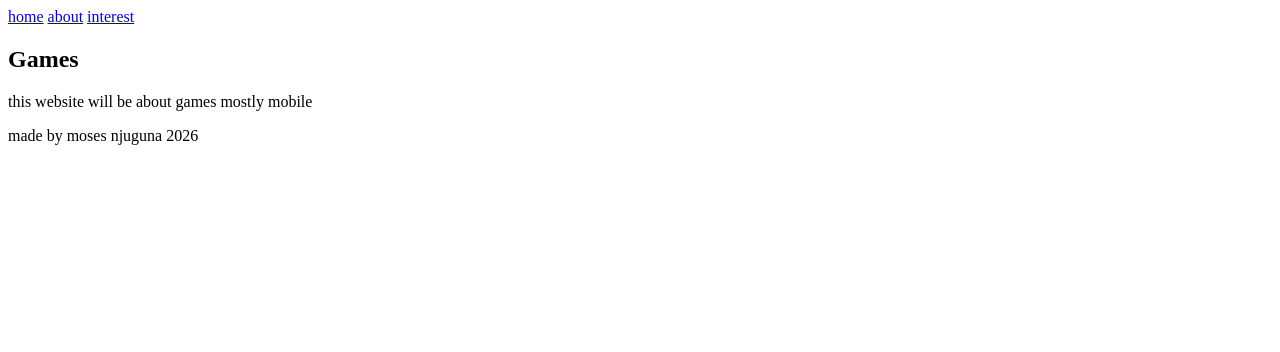
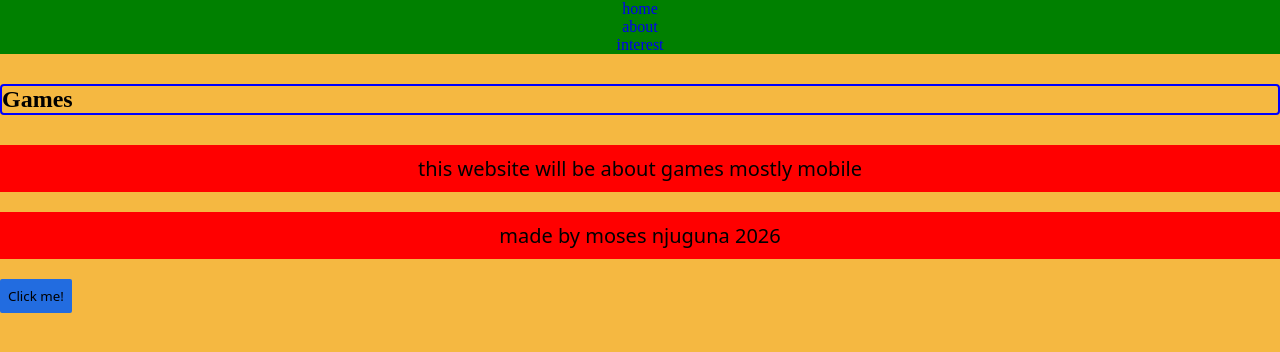
Before and after one commit to njugunamoses994-png/my-portofolio1, a plain HTML site: page index.html in a window 1280 px wide. Drawn offline with Linux system fonts and the light colour scheme; a web font is replaced by a local one.

```diff
--- a/index.html
+++ b/index.html
@@ -1,8 +1,15 @@
-<!DOCTYPE html>
+<!doctype html>
 <html lang="en">
   <head>
-    <meta charset="UTF-8">
-    <meta name="viewport" content="width=, initial-scale=1.0">
+    <meta charset="UTF-8" />
+    <meta name="viewport" content="width=, initial-scale=1.0" />
+    <link rel="preconnect" href="https://fonts.googleapis.com" />
+    <link rel="preconnect" href="https://fonts.gstatic.com" crossorigin />
+    <link
+      href="https://fonts.googleapis.com/css2?family=Fruktur:ital@0;1&family=Germania+One&family=Sekuya&display=swap"
+      rel="stylesheet"
+    />
+    <link href="styles.css" rel="stylesheet" />
     <title>My first website</title>
   </head>
   <body>
@@ -21,6 +28,7 @@
     </main>
     <footer>
       <p>made by moses njuguna 2026</p>
+      <button>Click me!</button>
     </footer>
   </body>
 </html>
--- /dev/null
+++ b/styles.css
@@ -0,0 +1,35 @@
+body{
+    background-color:#F5B841 ;
+}
+p{
+   font-size: 20px;
+    font-family: "Sekuya", system-ui;
+    background-color: red;
+    text-align: center;
+    padding-top: 10px;
+    padding-bottom: 10px;
+}
+a{
+    background-color: green;
+    display: block;
+    text-align: center;
+    text-decoration: none;
+}
+h2{margin-top: 30px;
+    margin-bottom: 30px;
+    border: 2px solid blue;
+    border-radius: 4px;
+}
+button{
+    padding: 8px;
+    background-color: #226CE0 ;
+    font-family: "Fruktur", system-ui;
+    border: 2px #226CE0;
+    border-radius: 2px;
+    cursor: pointer;
+
+
+}
+body{
+    margin: 0;
+}
```
Also changed, not shown: interest.html (+8 -7 lines). Lines whose indentation alone changed are shown as unchanged.
